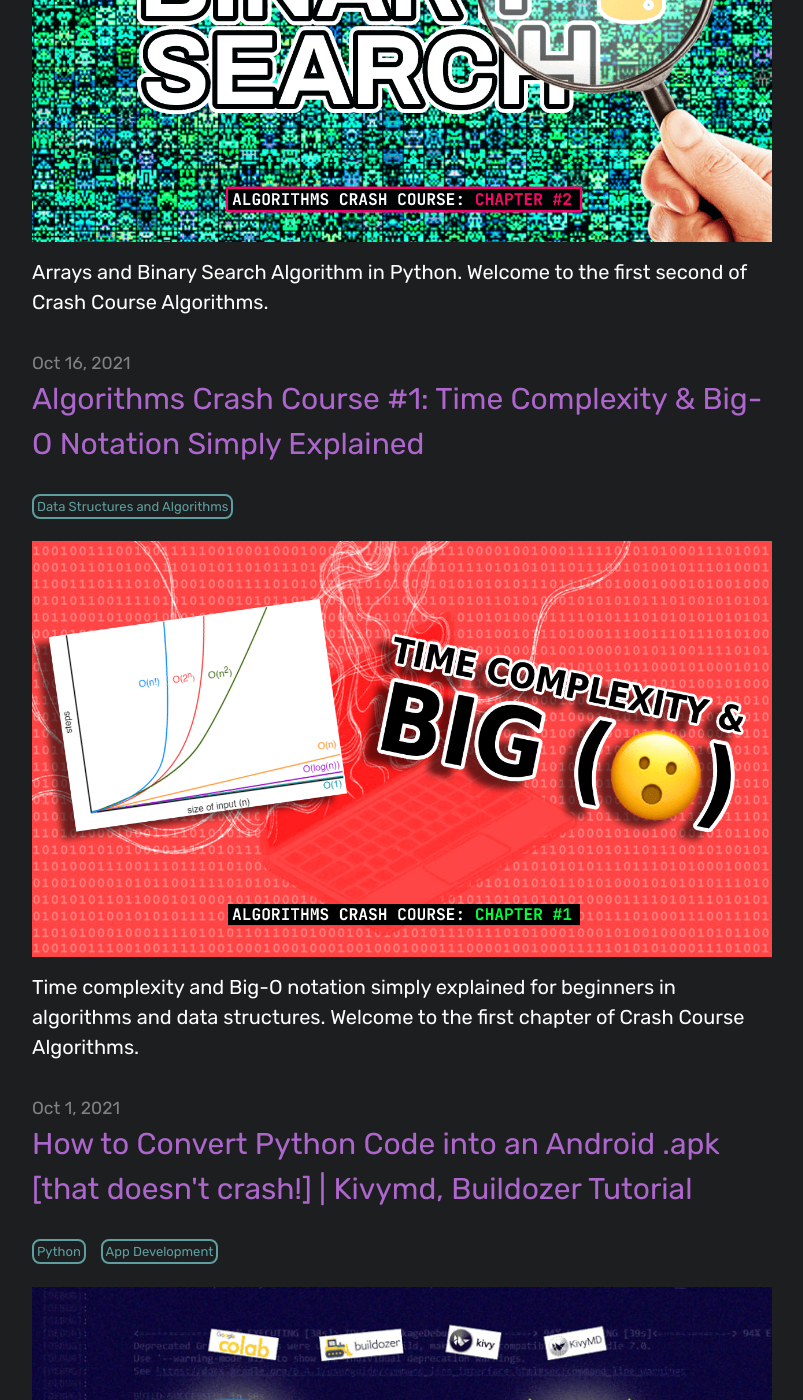
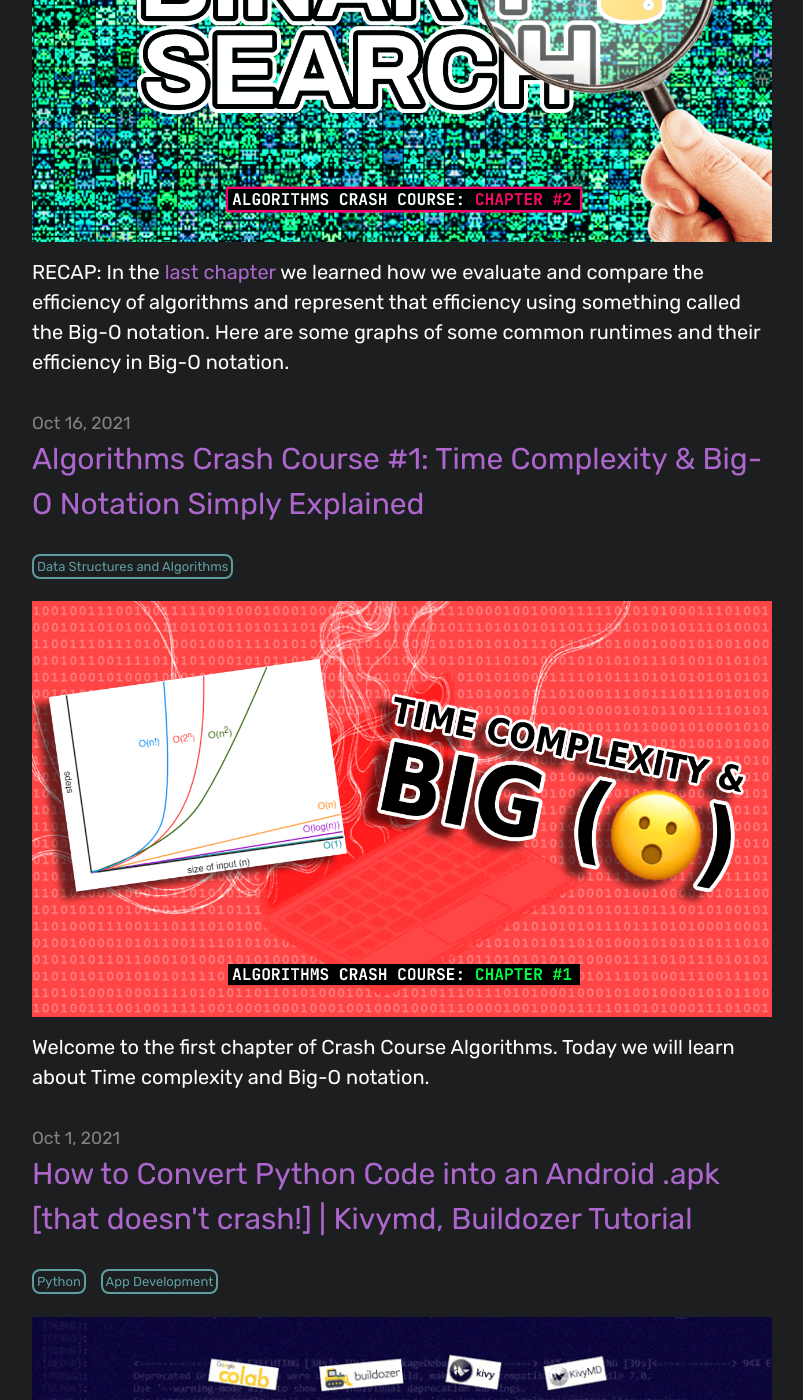
Before and after one commit to avionmission/blog, a Jekyll site: the page built from index.markdown, in a window 1280 px wide and 1400 px high, scrolled down 1255 px. Shown: the whole window, without its empty margins (238-1041 px from the left). Built offline with Jekyll 4.4.1, drawn with Linux system fonts in a browser that asks for light colours.

Commit message:
Edited properties of each blogpost in hopes of getting them indexed by google

```diff
--- a/Gemfile
+++ b/Gemfile
@@ -28,3 +28,5 @@ end
 
 # Performance-booster for watching directories on Windows
 gem "wdm", "~> 0.1.1", :platforms => [:mingw, :x64_mingw, :mswin]
+
+gen "jekyll-sitemap"
--- a/_posts/2021-10-16-time-complexity-simply-explained-algorithms-crash-course.md
+++ b/_posts/2021-10-16-time-complexity-simply-explained-algorithms-crash-course.md
@@ -4,8 +4,8 @@ title:  "Algorithms Crash Course #1: Time Complexity & Big-O Notation Simply Exp
 date:   2021-10-16 09:00:44 +0530
 image: images\october_2021\time_complexity_and_Big_O_notation_thumbnail.png
 categories: [Data Structures and Algorithms]
-excerpt: Time complexity and Big-O notation simply explained for beginners in algorithms and data structures. Welcome to the first chapter of Crash Course Algorithms.
 ---
+Welcome to the first chapter of Crash Course Algorithms. Today we will learn about Time complexity and Big-O notation.
 
 <img src="\blog\images\october_2021\time_complexity_and_Big_O_notation_thumbnail.png?raw=true">
 <em>Watch the video version of this post here: [https://www.youtube.com/watch?v=mBULc33aC_c&t=212s][video-link] </em>
--- a/_posts/2021-11-02-binary-search-in-python-algorithms-crash-course.md
+++ b/_posts/2021-11-02-binary-search-in-python-algorithms-crash-course.md
@@ -4,12 +4,10 @@ title:  "Algorithms Crash Course #2: Arrays, Binary Search, and Simple Search in
 date:   2021-11-02 09:00:44 +0530
 image: images\november_2021\binary_search_in_python_thumbnail.png
 categories: [Data Structures and Algorithms]
-excerpt: Arrays and Binary Search Algorithm in Python. Welcome to the first second of Crash Course Algorithms.
 ---
+RECAP: In the [last chapter][last-chapter] we learned how we evaluate and compare the efficiency of algorithms and represent that efficiency using something called the Big-O notation. Here are some graphs of some common runtimes and their efficiency in Big-O notation.
 
 <img src="\blog\images\november_2021\binary_search_in_python_thumbnail.png?raw=true">
-
-RECAP: In the [last chapter][last-chapter] we learned how we evaluate and compare the efficiency of algorithms and represent that efficiency using something called the Big-O notation. Here are some graphs of some common runtimes and their efficiency in Big-O notation:
 
 Searching and Sorting are the two biggest obsessions of computer scientists and the reason for that is not that obvious until you learn about sorting algorithms and start seeing them everywhere. Google, the biggest tech giant of our age, was able to crush its competitors because it has the best sorting algorithm that takes millions of web pages and sorts them out so that you get exactly what you were looking for on the first page, and it does that in a matter of seconds. That's not an easy problem to solve. The same goes for the algorithms of Amazon, Netflix, and all the social media sites. Let's learn searching algorithms today, pull out your python, and by that, I mean whatever software you use for coding.
 
```
